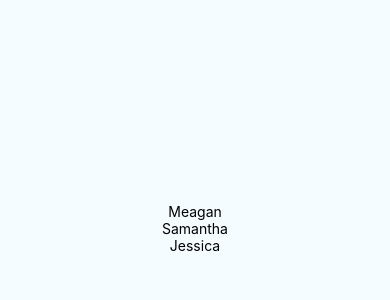
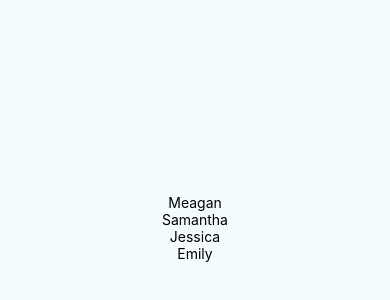
Before and after one commit to meagan-lai/Chore-Share, a React Native app: screen / in a window 390 px wide. Shown: the part 194-494 px from the top of the page. Built offline with nearby package versions, Linux system fonts and the light colour scheme.

Commit message:
Created separate component

```diff
--- a/App.js
+++ b/App.js
@@ -1,4 +1,5 @@
 import React, { Component } from "react";
+import Roommate from "./Roommate";
 import {
   Platform,
   StyleSheet,
@@ -10,7 +11,7 @@ import {
 export default class App extends Component {
   constructor(props) {
     super(props);
-
+    this.roomateAdd = this.roomateAdd.bind(this);
     this.state = {
       allRoomates: ["Meagan"]
     };
@@ -50,6 +51,7 @@ export default class App extends Component {
             <Text>Jessica</Text>
           </View>
         </TouchableHighlight>
+        <Roommate name="Emily" func={this.roomateAdd} />
       </View>
     );
   }
--- /dev/null
+++ b/Roommate.js
@@ -0,0 +1,29 @@
+import React, { Component } from "react";
+import {
+  Platform,
+  StyleSheet,
+  Text,
+  View,
+  TouchableHighlight
+} from "react-native";
+
+export default class Roommate extends Component {
+  constructor(props) {
+    super(props);
+    this.state = {};
+  }
+  roomateAdd(name) {
+    console.log("hello world" + "git test");
+  }
+  render() {
+    return (
+      <View>
+        <TouchableHighlight onPress={this.props.func("hello")}>
+          <View>
+            <Text>{this.props.name}</Text>
+          </View>
+        </TouchableHighlight>
+      </View>
+    );
+  }
+}
```
